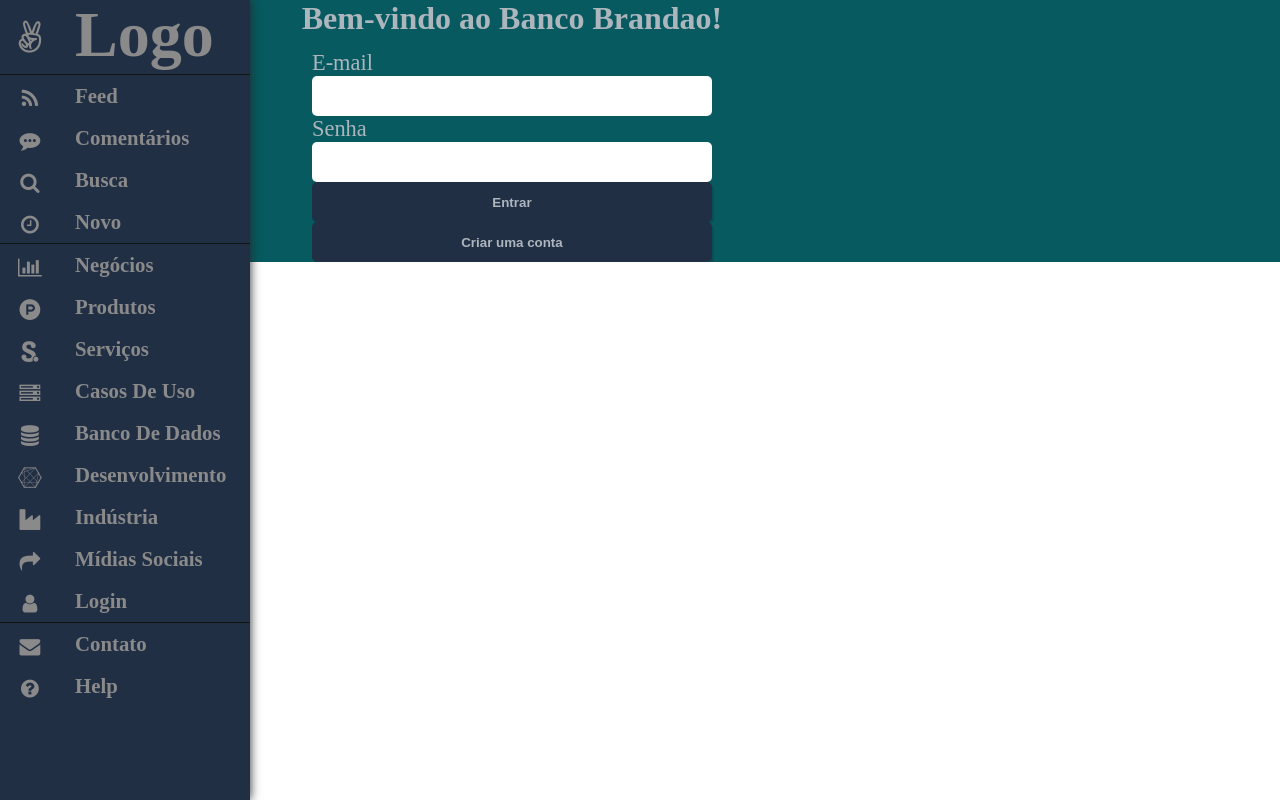
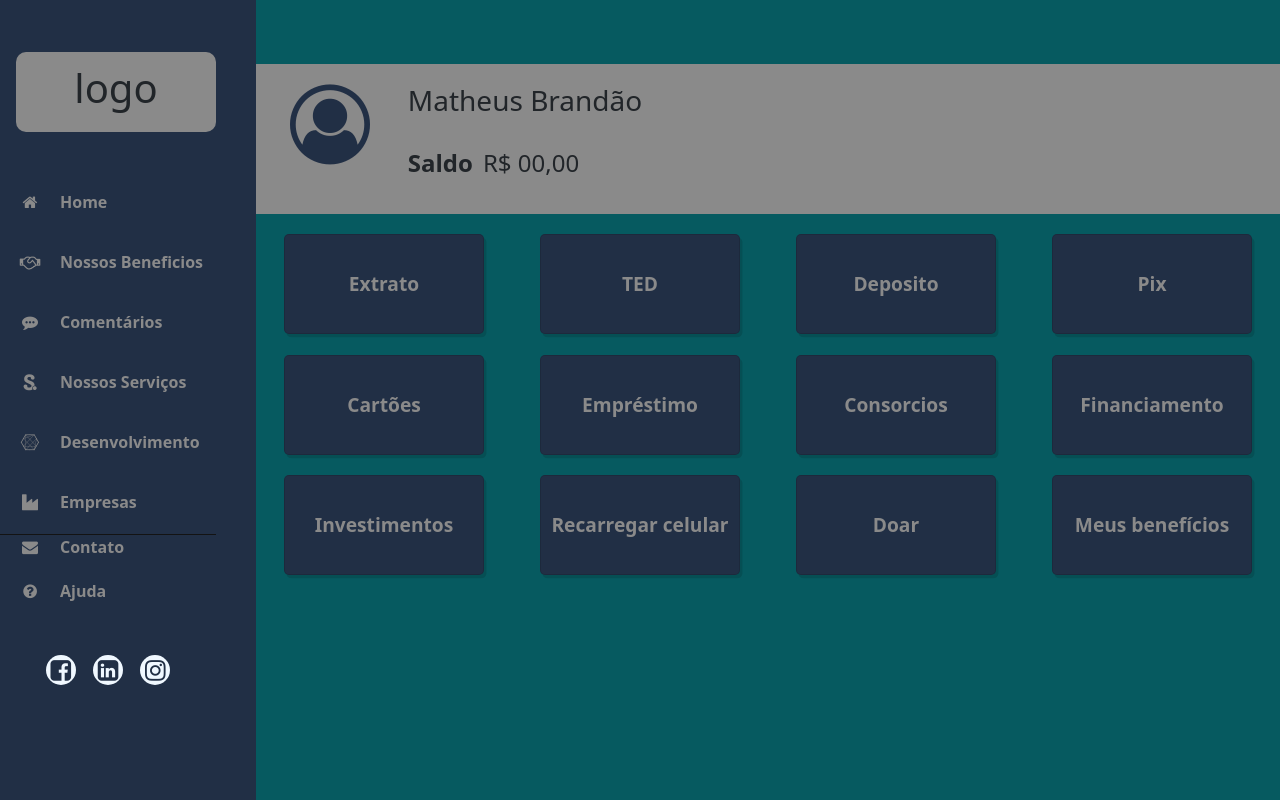
Before and after one commit to MatheusBrandao525/Projeto-BancoBrando, a PHP site: page /dashboard.php in a window 1280 px wide. Run offline with PHP 8.4, Linux system fonts and the light colour scheme.

Commit message:
alterações 18/04/22

```diff
--- a/assets/css/min.css
+++ b/assets/css/min.css
@@ -69,6 +69,10 @@ body, html{
         height: 100%;
     }
 
+    .redes{
+        padding-top: 0 !important;
+    }
+
     .titulo{
         font-size: 2rem;
         color:#adb5bd;
@@ -110,8 +114,15 @@ body, html{
         padding-bottom: 4rem;
     }
 
+    .magbottom{
+        margin-bottom: 2rem;
+    }
+
     .magtop{
         margin-top: 0.50rem;
+    }
+    .magtop2{
+        margin-top: 2rem;
     }
 
     .marge{
@@ -132,8 +143,10 @@ body, html{
     }
 
     .icon{
-        width: 30px;
-        height: 30px;
+        display: flex;
+        align-items: center;
+        justify-content: center;
+        font-size: 1.50rem;
     }
 
     .bordertop{
@@ -145,9 +158,23 @@ body, html{
 */
 
 .paginicial{
-    background-color: #212F45;
+    background-color: #065A60;
     color: #adb5bd;
     height: 100vh;
+}
+
+.paginicialCad{
+    height: 100%;
+    color: #adb5bd;
+    background-color: #065A60;
+}
+
+.cadicon{
+    position: relative;
+}
+
+.ulmenu>li>a>{
+    font-size: 1rem !important;
 }
 
 nav.menu{
@@ -275,7 +302,7 @@ nav.menu>ul>a:hover{
         width: 255px;
         color: #8a8a8a;
         display: table;
-        font-size: 1.3rem;
+        font-size: 1rem;
         font-weight: 600;
         text-decoration: none;
         -webkit-transform: translateZ(0) scale(1,1);
@@ -326,7 +353,6 @@ nav.menu>ul>a:hover{
         box-shadow: 0 0 10px #282828;
     }
     .fa{
-        position: relative;
         width: 60px;
         height: 40px;
         text-align: center;
@@ -338,9 +364,11 @@ nav.menu>ul>a:hover{
         overflow: hidden;
     }*/
     .home{
-        width: 100%;
+        position: absolute;
+        right: 1.4%;
+        width: 80%;
         height: 100%;
-        background-color: #065A60;
+
 
     }
 
@@ -354,3 +382,120 @@ nav.menu>ul>a:hover{
         width: 40px;
         height: 40px;
     }
+
+.dashboard{
+    background-color: #065A60;
+    width: 100%;
+    height: 100%;
+    padding: 2% 2%;
+}
+
+.pai{
+    padding-top: 4rem;
+    display: block;
+    width: 80%;
+    background-color: #065A60;
+}
+
+.cards{
+    width: 100%;
+    justify-content: space-around;
+}
+
+.card{
+    border-radius: 5px;
+    font-size: 1.20rem;
+    font-weight: 600;
+    margin-top: 2%;
+    width: 200px;
+    height: 100px;
+    background-color: #212F45;
+    box-shadow: 0.125em 0.175em 0 0 rgba(0, 0, 0, 0.125);
+    color: #8a8a8a;
+}
+
+.card:hover{
+    background-color: rgb(203, 203, 203);
+    color: #212F45;
+}
+
+.menulateral{
+    justify-content: left !important;
+    width: 20%;
+    height: 100vh;
+    background-color: #212F45;
+}
+
+.menulateral ul>li{
+    list-style: none;
+}
+
+.cadicon{
+    top: 0 !important;
+}
+
+.menulateral ul>li>a{
+    align-items: center;
+    color: #8a8a8a;
+    display: table;
+    font-size: 1rem;
+    font-weight: 600;
+    text-decoration: none;
+    -webkit-transform: translateZ(0) scale(1,1);
+    transform: translateZ(0) scale(1,1);
+    -webkit-transition: all 0.15s linear;
+    transition: all 0.15s linear;
+}
+
+.dadosProfile{
+    padding-left: 2rem;
+    width: 100%;
+    height: 150px;
+    background-color: #8a8a8a;
+}
+
+.logoDash{
+    text-align: center;
+    display: flex;
+    justify-content: center;
+    align-items: center;
+    top: 0;
+    margin-top: 10px;
+    margin-left: 1rem;
+    width: 200px;
+    height: 80px;
+    border-radius: 10px;
+    background-color: #8a8a8a;
+}
+
+.imgperfil{
+    text-align: left;
+    margin-top: 2%;
+    margin-right: 2%;
+    width: 100px;
+    height: 100px;
+    border-radius: 50%;
+
+}
+
+.imgperfil i{
+    color: #212F45;
+    margin-left: 2px;
+    font-size: 5rem;
+}
+
+.dados{
+    margin-top: 2%;
+}
+.dadosSaldo{
+    margin-top: 2rem;
+}
+
+.saldo{
+    margin-right: 10px;
+}
+
+.ulmenu{
+    padding-left: 0 !important;
+    margin-top: 15px;
+}
--- a/dashboard.php
+++ b/dashboard.php
@@ -1,135 +1,93 @@
 <!DOCTYPE html>
-<html lang="pt-br">
+<html lang="en">
 <head>
     <meta charset="UTF-8">
     <meta http-equiv="X-UA-Compatible" content="IE=edge">
     <meta name="viewport" content="width=device-width, initial-scale=1.0">
+	<link href="https://cdn.jsdelivr.net/npm/bootstrap@5.0.2/dist/css/bootstrap.min.css" rel="stylesheet" integrity="sha384-EVSTQN3/azprG1Anm3QDgpJLIm9Nao0Yz1ztcQTwFspd3yD65VohhpuuCOmLASjC" crossorigin="anonymous">
+	<script src="https://cdn.jsdelivr.net/npm/bootstrap@5.0.2/dist/js/bootstrap.bundle.min.js" integrity="sha384-MrcW6ZMFYlzcLA8Nl+NtUVF0sA7MsXsP1UyJoMp4YLEuNSfAP+JcXn/tWtIaxVXM" crossorigin="anonymous"></script>
     <!--link da font awesome-->
 	<link rel="stylesheet" href="https://cdnjs.cloudflare.com/ajax/libs/font-awesome/4.7.0/css/font-awesome.min.css">
 	<!--link do estilo css-->
     <link rel="stylesheet" href="assets/css/min.css">
-	<title>Cadastro</title>
 </head>
-<body>
-<div class="container">
-		<nav class="menu">
-			<ul>
-				<li class="lista-logo">
-					<a href="#">
-						<i class="fa fa-angellist"></i>
-						<span class="span-menu">Logo</span>
-					</a>
+<body class="alturatela">
+
+	<section class="dispFlex">
+
+		<div class="menulateral centrogrid">
+			<div class="logoDash">
+				<h1>logo</h1>
+			</div>
+			<ul class="ulmenu">
+
+                <li class="lista minipad">
+					<a href="index.php"><i class="fa fa-home cadicon"></i><span class="span-menu">Home</span></a>
+				</li>
+                <li class="lista minipad">
+					<a href="beneficio.php"><i class="fa fa-handshake-o cadicon"></i><span class="span-menu">Nossos beneficios</span></a>
+				</li>
+				<li class="minipad">
+					<a href="comentario.php"><i class="fa fa-commenting cadicon"></i><span class="span-menu">Comentários</span></a>
+				</li>
+				<li class="lista minipad">
+					<a href="servicos.php"><i class="fa fa-scribd cadicon"></i><span class="span-menu">Nossos serviços</span></a>
+				</li>
+				<li class="lista minipad">
+					<a href="develop.php"><i class="fa fa-connectdevelop cadicon"></i><span class="span-menu">Desenvolvimento</span></a>
+				</li>
+				<li class="lista minipad">
+					<a href="empresa.php"><i class="fa fa-industry cadicon"></i><span class="span-menu">Empresas</span></a>
+				</li>
+				<li class="bordertop">
+					<a href="contato.php"><i class="fa fa-envelope cadicon"></i><span class="span-menu">Contato</span></a>
 				</li>
 				<li>
-					<a href="#">
-						<i class="fa fa-feed"></i>
-						<span class="span-menu">Feed</span>
-					</a>
+					<a href="ajuda.php"><i class="fa fa-question-circle cadicon"></i><span class="span-menu">Ajuda</span></a>
 				</li>
-				<li>
-					<a href="#">
-						<i class="fa fa-commenting"></i>
-						<span class="span-menu">Comentários</span>
-					</a>
-				</li>
-				<li>
-					<a href="#">
-						<i class="fa fa-search"></i>
-						<span class="span-menu">Busca</span>
-					</a>
-				</li>
-				<li class="li-empresa">
-				<a href="#">
-					<i class="fa fa-clock-o"></i>
-					<span class="span-menu">Novo</span>
-				</a>
-				</li>
-				<li class="lista">
-					<a href="#">
-						<i class="fa fa-bar-chart"></i>
-						<span class="span-menu">Negócios</span>
-					</a>
-				</li>
-				<li class="lista">
-					<a href="#">
-						<i class="fa fa-product-hunt"></i>
-						<span class="span-menu">Produtos</span>
-					</a>
-				</li>
-				<li class="lista">
-					<a href="#">
-						<i class="fa fa-scribd"></i>
-						<span class="span-menu">Serviços</span>
-					</a>
-				</li>
-				<li class="lista">
-					<a href="#">
-						<i class="fa fa-server"></i>
-						<span class="span-menu">Casos de Uso</span>
-					</a>
-				</li>
-				<li class="lista">
-					<a href="#">
-						<i class="fa fa-database"></i>
-						<span class="span-menu">Banco de Dados</span>
-					</a>
-				</li>
-				<li class="lista">
-					<a href="#">
-						<i class="fa fa-connectdevelop"></i>
-						<span class="span-menu">Desenvolvimento</span>
-					</a>
-				</li>
-				<li class="lista">
-					<a href="#">
-						<i class="fa fa-industry"></i>
-						<span class="span-menu">Indústria</span>
-					</a>
-				</li>
-				<li class="lista">
-					<a href="#">
-						<i class="fa fa-mail-forward"></i>
-						<span class="span-menu">Mídias Sociais</span>
-					</a>
-				</li>
-				<li class="li-contato">
-					<a href="#">
-						<i class="fa fa-user"></i>
-						<span class="span-menu">Login</span>
-					</a>
-				</li>
-				<li>
-					<a href="#">
-						<i class="fa fa-envelope"></i>
-						<span class="span-menu">Contato</span>
-					</a>
-				</li>
-				<li>
-					<a href="#">
-						<i class="fa fa-question-circle"></i>
-						<span class="span-menu">Help</span>
-					</a>
-				</li>
+                <div class="centro padtop">
+                    <a href="" class="linkbool"><div class="bool centro"><i class="fa fa-facebook-square icon" aria-hidden="true"></i></div></a>
+                    <a href="" class="linkbool"><div class="bool centro"><i class="fa fa-linkedin-square icon" aria-hidden="true"></i></div></a>
+                    <a href="" class="linkbool"><div class="bool centro"><i class="fa fa-instagram icon" aria-hidden="true"></i></div></a>
+                </div>
 			</ul>
-		</nav>
-		<div class="home">
-        <section class="cadastro w80 centrogrid">
-        <div class="inicio w100">
-            <h3 class="titulo">Bem-vindo ao Banco Brandao!</h3>
 		</div>
-            <form action="" method="post" class="formcadastro centrogrid">
-                <label for="">E-mail</label>
-                <input type="email" required>
-                <label for="">Senha</label>
-                <input type="password" required>
-                <button type="submit" class="entrar centro">Entrar</button>
-            </form>
-        <a href="cadastrar.php" class="formcadastro centro entrar"><Button class="entrar">Criar uma conta</Button></a>
-        <div class="links">
+
+		<div class="pai">
+
+			<div class="dadosProfile dispFlex">
+				<div class="imgperfil">
+					<i class="fa fa-user-circle-o" aria-hidden="true"></i>
 				</div>
-    </section>
+				<div class="dados">
+				<h3>Matheus Brandão</h3>
+				<div class="dadosSaldo dispFlex">
+					<h4 class="saldo"><strong>Saldo</strong></h4><h4>R$ 00,00</h4>
+
 				</div>
 				</div>
+			</div>
+			<div class="cards dispFlex">
+				<div class="card centro">Extrato</div>
+				<div class="card centro">TED</div>
+				<div class="card centro">Deposito</div>
+				<div class="card centro">Pix</div>
+			</div>
 
+			<div class="cards dispFlex">
+				<div class="card centro">Cartões</div>
+				<div class="card centro">Empréstimo</div>
+				<div class="card centro">Consorcios</div>
+				<div class="card centro">Financiamento</div>
+			</div>
+
+			<div class="cards dispFlex">
+				<div class="card centro">Investimentos</div>
+				<div class="card centro">Recarregar celular</div>
+				<div class="card centro">Doar</div>
+				<div class="card centro">Meus benefícios</div>
+			</div>
+
+	</section>
 </body>
 </html>
```
Also changed, not shown: cadastrar.php (+19 -16 lines), index.php (+13 -9 lines). Lines whose indentation alone changed are shown as unchanged.
